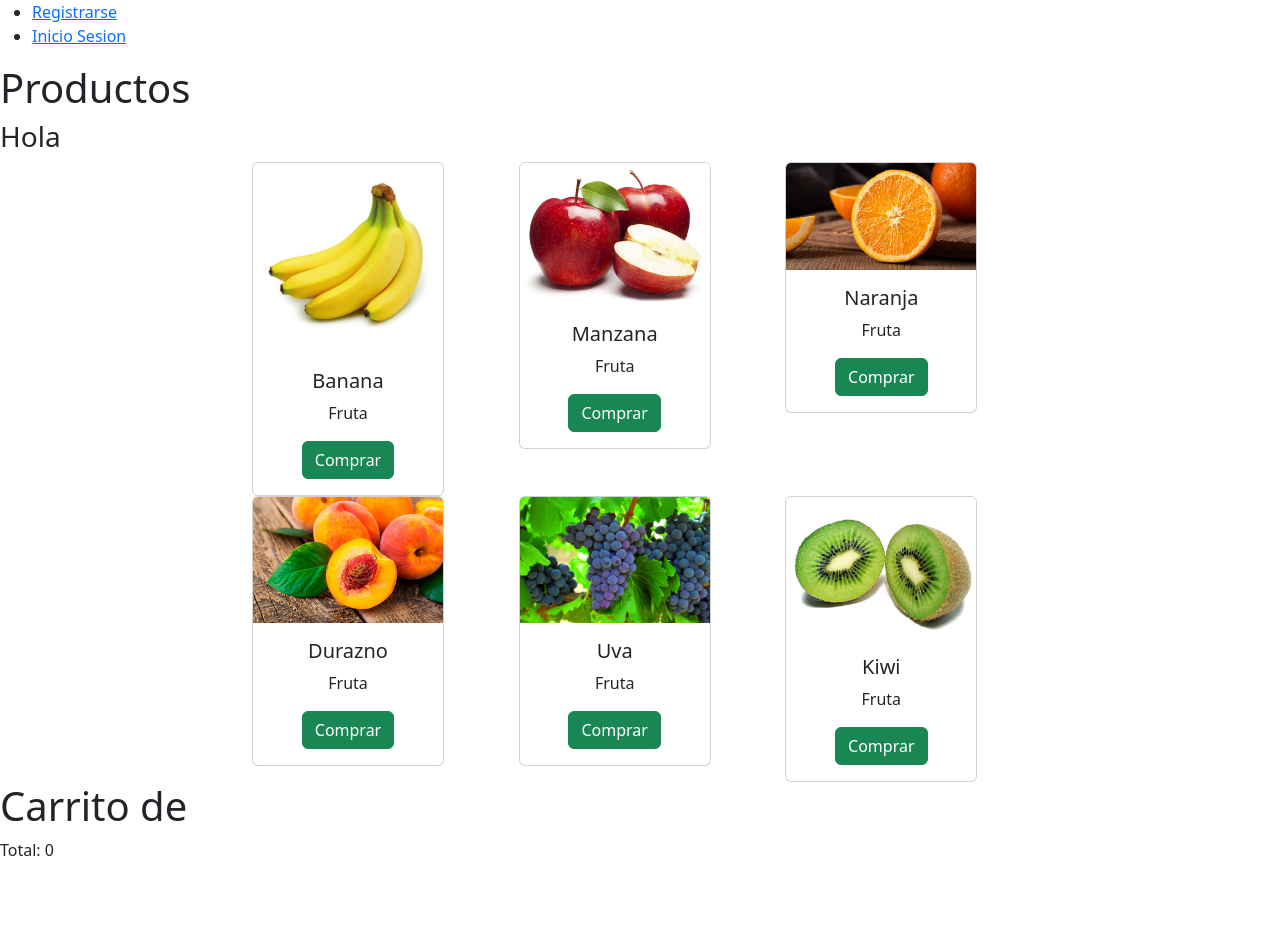
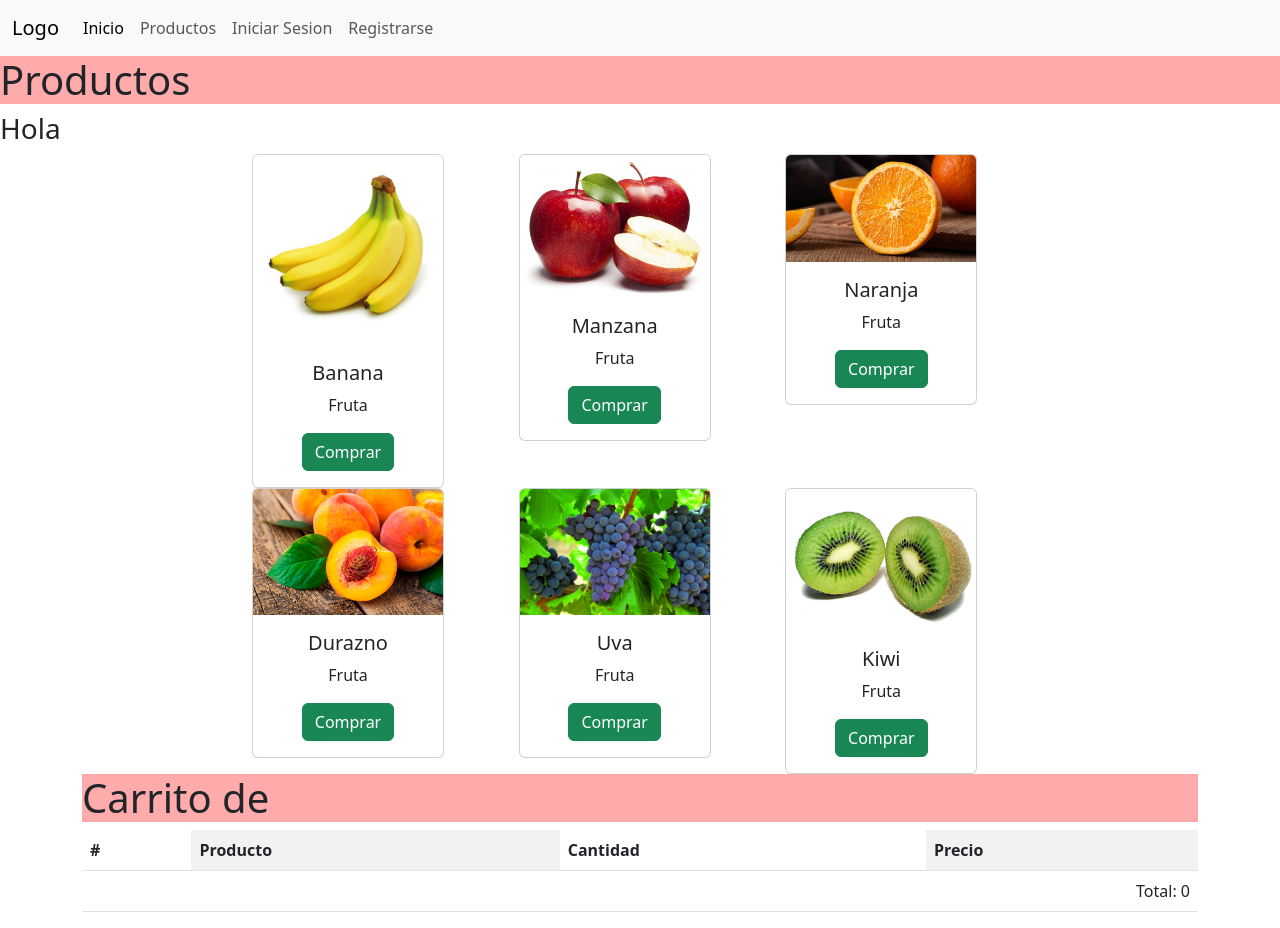
Before and after one commit to Leonel0805/E-commerce, a Django app: page /tienda/ in a window 1280 px wide. Before the commit the page ends 856 px from the top, so only its background shows below. Run offline with Django 4.2, Linux system fonts and the light colour scheme; data comes from the database, SQL or seed files in the repository; both versions use the stored data as it was after the commit.

Commit message:
tienda base completo

```diff
--- /dev/null
+++ b/base/static/css/style.css
@@ -0,0 +1,7 @@
+h1{
+    background-color: rgb(255, 171, 171);
+}
+
+.navbar{
+    background-color: red;
+}
--- a/base/templates/base.html
+++ b/base/templates/base.html
@@ -1,3 +1,4 @@
+{% load static %}
 <!DOCTYPE html>
 <html lang="en">
 <head>
@@ -8,30 +9,46 @@
     <!-- BOOTSTRAP -->
     <link href="https://cdn.jsdelivr.net/npm/bootstrap@5.3.0/dist/css/bootstrap.min.css" rel="stylesheet" integrity="sha384-9ndCyUaIbzAi2FUVXJi0CjmCapSmO7SnpJef0486qhLnuZ2cdeRhO02iuK6FUUVM" crossorigin="anonymous">
 
+    <!-- CSS -->
+    <link rel="stylesheet" href="{% static 'css/style.css' %}">
+
 </head>
 <body>
 
     <!-- NAVBAR -->
 
-    <nav>
-        <ul>
+    <nav class="navbar navbar-expand-lg bg-body-tertiary">
+        <div class="container-fluid">
+          <a class="navbar-brand" href="#">Logo</a>
+          <button class="navbar-toggler" type="button" data-bs-toggle="collapse" data-bs-target="#navbarNav" aria-controls="navbarNav" aria-expanded="false" aria-label="Toggle navigation">
+            <span class="navbar-toggler-icon"></span>
+          </button>
+          <div class="collapse navbar-collapse" id="navbarNav">
+            <ul class="navbar-nav">
+              <li class="nav-item">
+                <a class="nav-link active" aria-current="page" href="#">Inicio</a>
+              </li>
+              <li class="nav-item">
+                <a class="nav-link" href="#">Productos</a>
+              </li>
               {% if user.is_authenticated %}
-                <li>
-                    <a href="{% url 'usuarios:cerrar-sesion' %}">Cerrar Sesion</a>
+              <li class="nav-item">
+                <a class="nav-link" href="{% url 'usuarios:cerrar-sesion' %}">Cerrar Sesion</a>
               </li>
-
               {% else %}
-                <li>
-                    <a href="{% url 'usuarios:registro' %}">Registrarse</a>
+              <li class="nav-item">
+                <a class="nav-link" href="{% url 'usuarios:inicio-sesion' %}">Iniciar Sesion</a>
               </li>
-                <li>
-                    <a href="{% url 'usuarios:inicio-sesion' %}">Inicio Sesion</a>
+              <li class="nav-item">
+                <a class="nav-link" href="{% url 'usuarios:registro' %}">Registrarse</a>
               </li>
               {% endif %}
 
+            </ul>
+          </div>
+        </div>
+      </nav>
 
-        </ul>
-    </nav>
     <!-- CONTENT -->
     {% block content %}
     {% endblock %}
--- a/carrito/carrito.py
+++ b/carrito/carrito.py
@@ -20,7 +20,7 @@ class Carro():
         if producto_id not in self.carro.keys():
             self.carro[producto_id]={
                 'nombre': producto.nombre,
-                'imagen': producto.imange.url,
+                'imagen': producto.imagen.url,
                 'categoria': categoria,
                 'cantidad':1,
                 'precio': producto.precio
--- a/carrito/templates/widget-carrito.html
+++ b/carrito/templates/widget-carrito.html
@@ -1,13 +1,29 @@
 
-<h1>Carrito de {{user.username}}</h1>
+<div class="container">
+    <h1>Carrito de {{user.username}}</h1>
 
+    <table class="table table-striped-columns tablaconfig">
+        <thead>
+            <tr>
+                <th>#</th>
+                <th>Producto</th>
+                <th>Cantidad</th>
+                <th>Precio</th>
+            </tr>
+        </thead>
+        <tbody>
+            {% for key, value in request.session.carro.items %}
+                <tr>
+                    <td>{{forloop.counter}} </td>
+                    <td>{{value.nombre}} </td>
+                    <td>{{value.cantidad}} </td>
+                    <td>{{value.precio}} </td>
+                </tr>
+            {% endfor %}
+            <tr class="text-end">
+                <td colspan="4">Total: {{total}} </td>
+            </tr>
+        </tbody>
+    </table>
 
-    {% for key, value in request.session.carro.items %}
-        {{value.nombre}}
-        {{value.cantidad}}
-        {{value.precio}}
-        {{value.categoria}}
-
-    {% endfor %}
-
-Total: {{total}}
+</div>
--- a/core/urls.py
+++ b/core/urls.py
@@ -31,4 +31,4 @@ urlpatterns = [
 
 
 
-] + static(settings.MEDIA_URL, document_root=settings.MEDIA_ROOT)
+] + static(settings.MEDIA_URL, document_root=settings.MEDIA_ROOT) + static(settings.STATIC_URL, document_root=settings.STATIC_ROOT)
--- a/tienda/templates/tienda.html
+++ b/tienda/templates/tienda.html
@@ -20,13 +20,18 @@
                     <a href="{% url 'tienda:agregar-producto' producto.id %}" class="btn btn-success">Comprar</a>
                     </div>
                 </div>
+
             </div>
 
             {% endfor %}
 
         </div>
+
     </div>
+
 
     {% include 'widget-carrito.html' %}
 
+
+
 {% endblock %}
--- a/usuarios/views.py
+++ b/usuarios/views.py
@@ -21,7 +21,7 @@
         if form.is_valid():
             user = form.save()
             login(request, user)
-            return redirect('productos:productos')
+            return redirect('tienda:tienda')
 
         else:
             error = 'Error al validar los datos'
@@ -50,7 +50,7 @@
         #SI recibimos un usuario valido
         if user is not None:
             login(request, user)
-            return redirect('productos:productos')
+            return redirect('tienda:tienda')
 
         else:
             return render(request, 'inicio_sesion.html',{
```
Also changed, not shown: db.sqlite3, static/css/style.css (deleted). Lines whose indentation alone changed are shown as unchanged.
